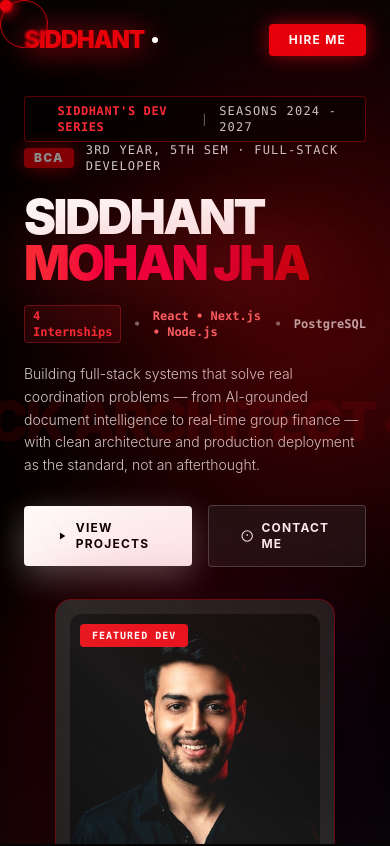
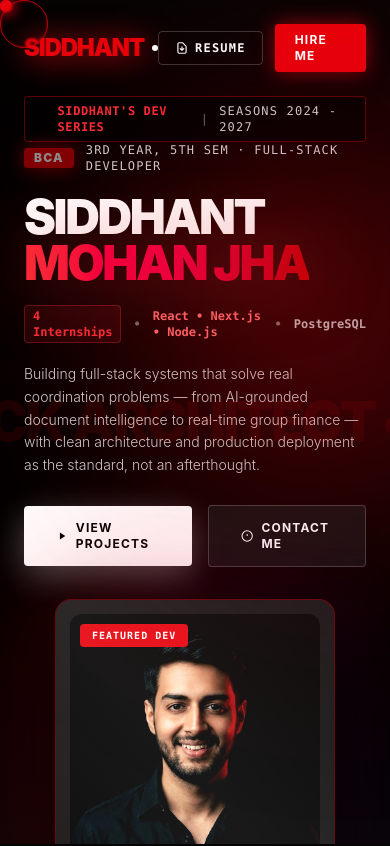
Before and after one commit to Sidd1104/I_Cooked, a React (Vite) app: page / in a window 390 px wide. Shown: the top 846 px of the page. Built offline with nearby package versions, Linux system fonts and the light colour scheme.

Commit message:
feat: add Hero and Footer components along with resume asset

```diff
--- a/src/components/Footer.jsx
+++ b/src/components/Footer.jsx
@@ -45,7 +45,7 @@ const Footer = () => {
           </div>
 
           {/* Quick Navigation Links */}
-          <nav className="flex flex-wrap gap-6 md:gap-8 text-xs font-mono uppercase tracking-widest text-white/70">
+          <nav className="flex flex-wrap items-center gap-6 md:gap-8 text-xs font-mono uppercase tracking-widest text-white/70">
             {footerNavLinks.map((link) => (
               <a
                 key={link.name}
@@ -56,12 +56,28 @@ const Footer = () => {
                 {link.name}
               </a>
             ))}
+            <a
+              href="/resume.pdf"
+              target="_blank"
+              rel="noopener noreferrer"
+              className="text-white hover:text-red-500 transition-colors border border-white/20 hover:border-red-600 px-3 py-1 rounded bg-white/5 hover:bg-red-600/10 flex items-center gap-1.5 font-bold"
+            >
+              Resume ↗
+            </a>
           </nav>
         </div>
 
         {/* Middle Section: Socials & External Profiles */}
         <div className="flex flex-col md:flex-row justify-between items-start md:items-center gap-6 text-xs font-mono text-white/60">
-          <div className="flex items-center gap-6">
+          <div className="flex flex-wrap items-center gap-6">
+            <a
+              href="/resume.pdf"
+              target="_blank"
+              rel="noopener noreferrer"
+              className="text-white hover:text-red-500 transition-colors uppercase tracking-wider font-bold flex items-center gap-1"
+            >
+              Resume ↗ //
+            </a>
             <a
               href="https://github.com/Sidd1104"
               target="_blank"
--- a/src/components/Hero.jsx
+++ b/src/components/Hero.jsx
@@ -352,6 +352,18 @@ const Hero = () => {
             </a>
           ))}
         </nav>
+        <div className="flex items-center gap-3">
+          <a
+            href="/resume.pdf"
+            target="_blank"
+            rel="noopener noreferrer"
+            className="px-4 py-2 rounded border border-white/20 hover:border-red-600 hover:bg-red-600/10 text-white font-bold text-xs font-mono uppercase tracking-widest transition-all duration-300 hover:scale-105 active:scale-95 flex items-center gap-1.5"
+          >
+            <svg className="w-3.5 h-3.5 fill-none stroke-current stroke-2" viewBox="0 0 24 24">
+              <path strokeLinecap="round" strokeLinejoin="round" d="M12 10v6m0 0l-3-3m3 3l3-3m2 8H7a2 2 0 01-2-2V5a2 2 0 012-2h5.586a1 1 0 01.707.293l5.414 5.414a1 1 0 01.293.707V19a2 2 0 01-2 2z" />
+            </svg>
+            Resume
+          </a>
           <a
             href="#contact"
             onClick={(e) => handleNavClick(e, '#contact')}
@@ -359,6 +371,7 @@ const Hero = () => {
           >
             Hire Me
           </a>
+        </div>
       </header>
     </section>
   );
```
Also changed, not shown: 1 other file (tests, documents, lock files or other folders). Lines whose indentation alone changed are shown as unchanged.
